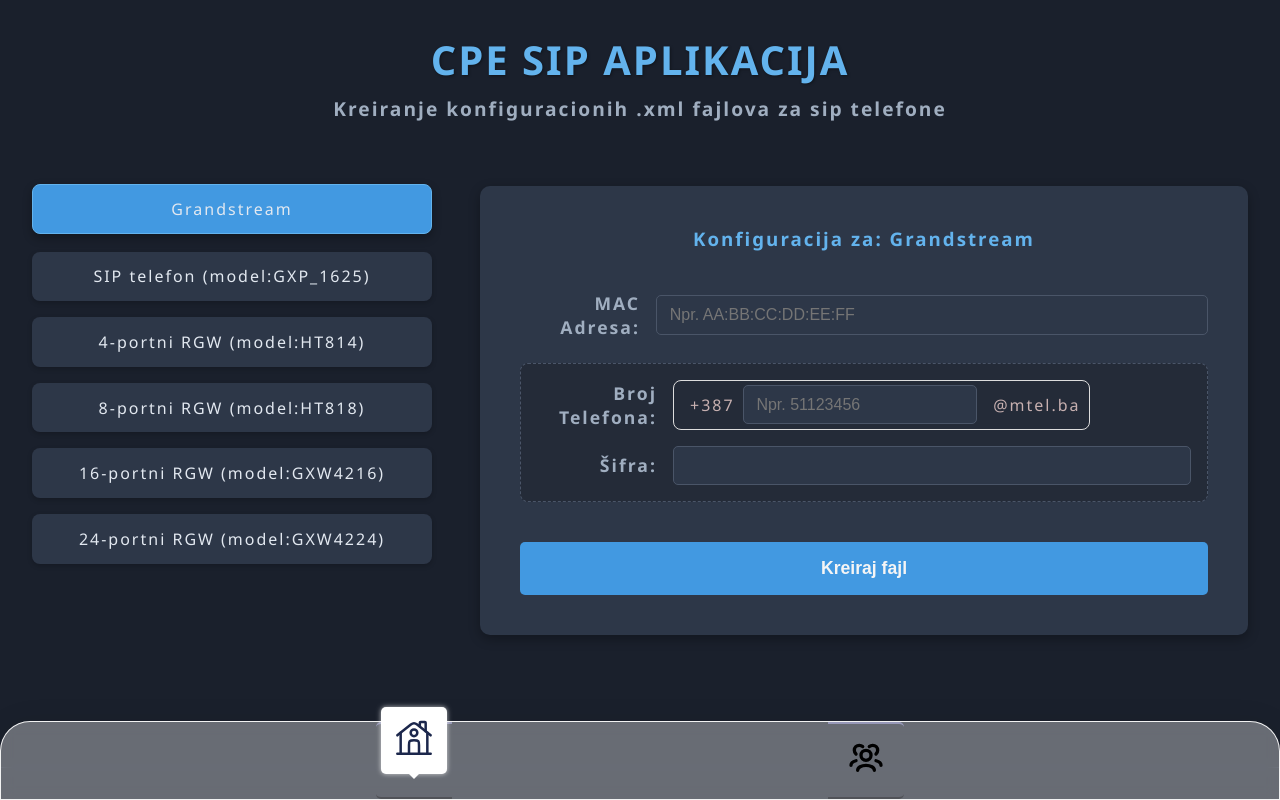
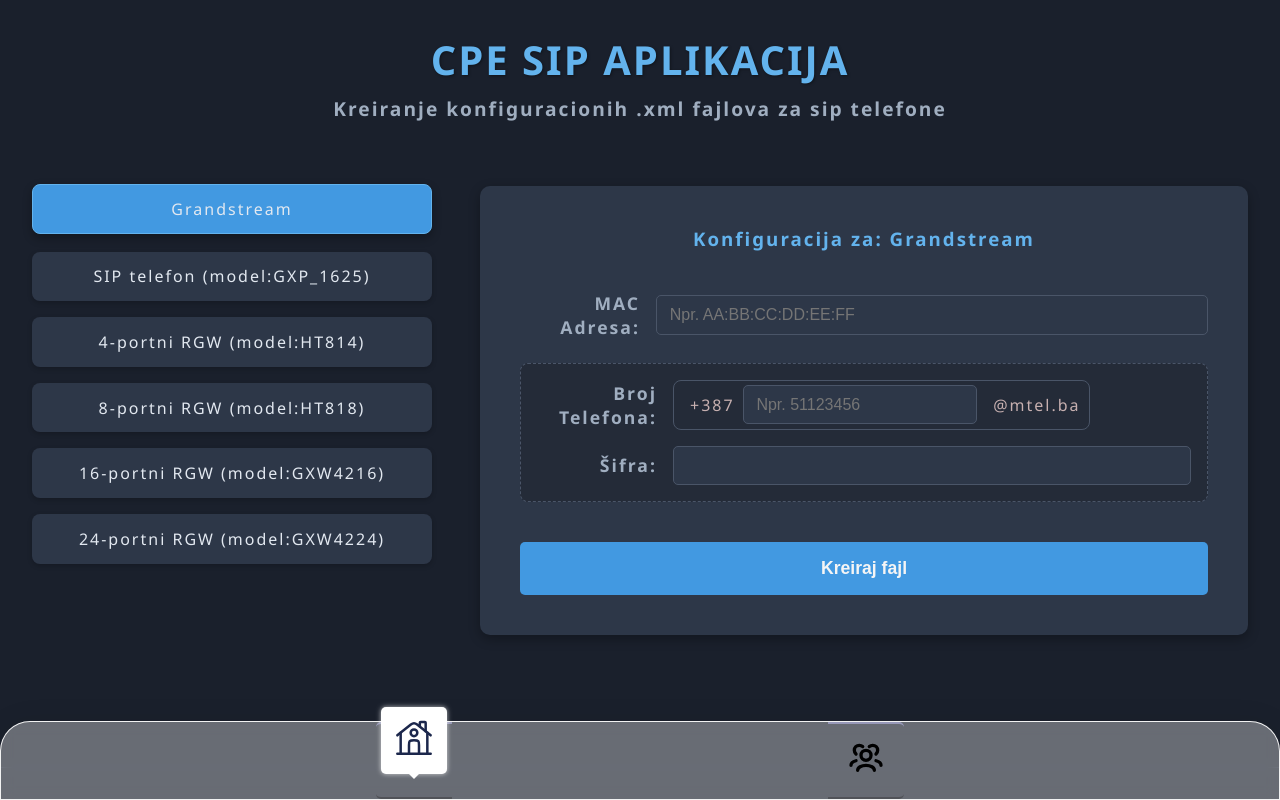
Before and after one commit to zorandasc/cpe_sip_app, a Next.js app: page / in a window 1280 px wide. Built offline with nearby package versions, Linux system fonts and the light colour scheme; no server answers.

Commit message:
small fixses

```diff
--- a/src/app/page.module.css
+++ b/src/app/page.module.css
@@ -242,7 +242,7 @@
 .phoneInputContainer {
   display: flex; /* Makes prefix and input align horizontally */
   align-items: center; /* Vertically centers them */
-border: 1px solid #ddd;  /* Match input border */
+border: 1px solid #4a5568; /* Match input border */
   border-radius: 8px; /* Match input border-radius */
   overflow: hidden; /* Ensures no content spills out */
 
--- a/src/app/users/page.jsx
+++ b/src/app/users/page.jsx
@@ -132,6 +132,7 @@ export default function UsersPage() {
                   <th className={styles.tableHeaderCell}>ID</th>
                   <th className={styles.tableHeaderCell}>Username</th>
                   <th className={styles.tableHeaderCell}>Role</th>
+                  <th className={styles.tableHeaderCell}></th>
                 </tr>
               </thead>
               <tbody className={styles.tableBody}>
--- a/src/app/users/page.module.css
+++ b/src/app/users/page.module.css
@@ -82,7 +82,7 @@
 }
 
 .tableHeader {
-  background-color: #2d3748; /* bg-gray-50 */
+  background-color: #242b38; /* bg-gray-50 */
 }
 
 .tableHeaderCell {
```
